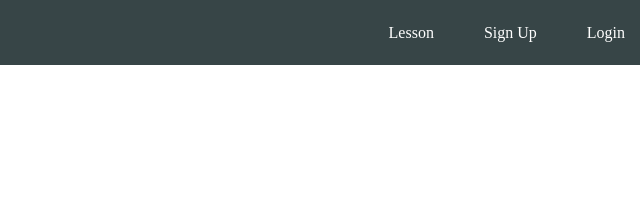
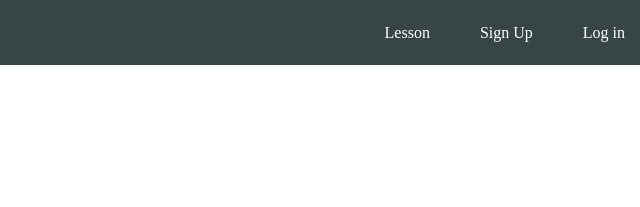
Before and after one commit to TKyuto/TKyuto.github.io, a plain HTML site: page index.html in a window 1280 px wide. Shown: the top 207 px of the page, 640-1280 px from the left. Drawn offline with Linux system fonts and the light colour scheme.

Commit message:
Update index.html

```diff
--- a/index.html
+++ b/index.html
@@ -17,7 +17,7 @@
       <div class="header-right">
         <a href="#">Lesson</a>
         <a href="#">Sign Up</a>
-        <a href="#" class="login">Login</a>
+        <a href="#" class="login">Log in</a>
       </div>
     </div>
   </header>
```
